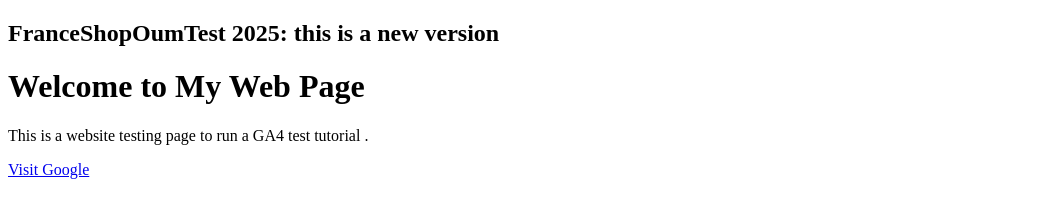
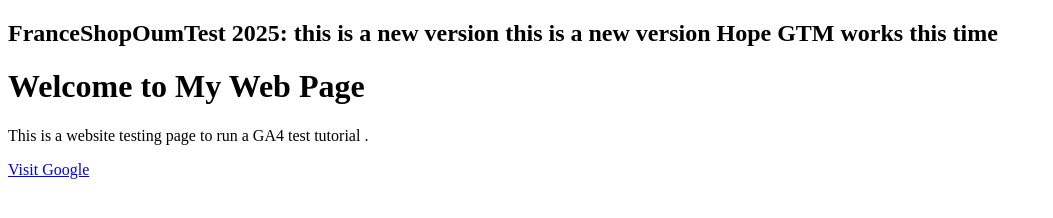
Before and after one commit to Oumaima-h/testWebsiteGA4, a plain HTML site: page index.html in a window 1280 px wide. Shown: the whole page, without its empty margins (0-1053 px from the left). Drawn offline with Linux system fonts and the light colour scheme.

Commit message:
Update index.html

```diff
--- a/index.html
+++ b/index.html
@@ -9,9 +9,9 @@ j=d.createElement(s),dl=l!='dataLayer'?'&l='+l:'';j.async=true;j.src=
 'https://www.googletagmanager.com/gtm.js?id='+i+dl;f.parentNode.insertBefore(j,f);
 })(window,document,'script','dataLayer','GTM-WXRMT5TT');</script>
 <!-- End Google Tag Manager -->
-    <title> My First Web Page 2025 NOW: this is a new version </title>
+    <title> My First Web Page 2025</title>
 </head>
-<h2>FranceShopOumTest 2025: this is a new version </h2>
+<h2>FranceShopOumTest 2025: this is a new version  this is a new version Hope GTM works this time </h2>
 <body>
   <!-- Google Tag Manager (noscript) -->
 <noscript><iframe src="https://www.googletagmanager.com/ns.html?id=GTM-WXRMT5TT"
```
